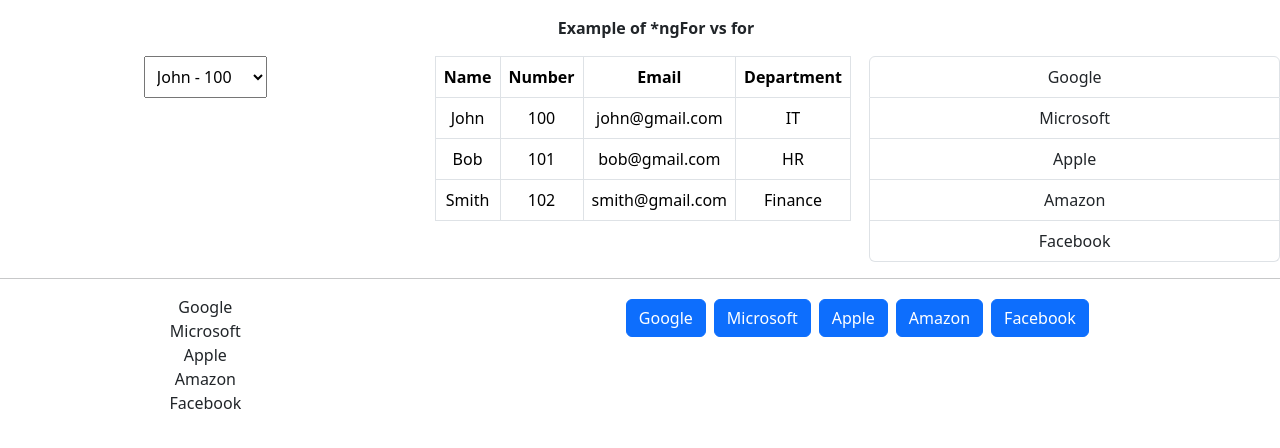
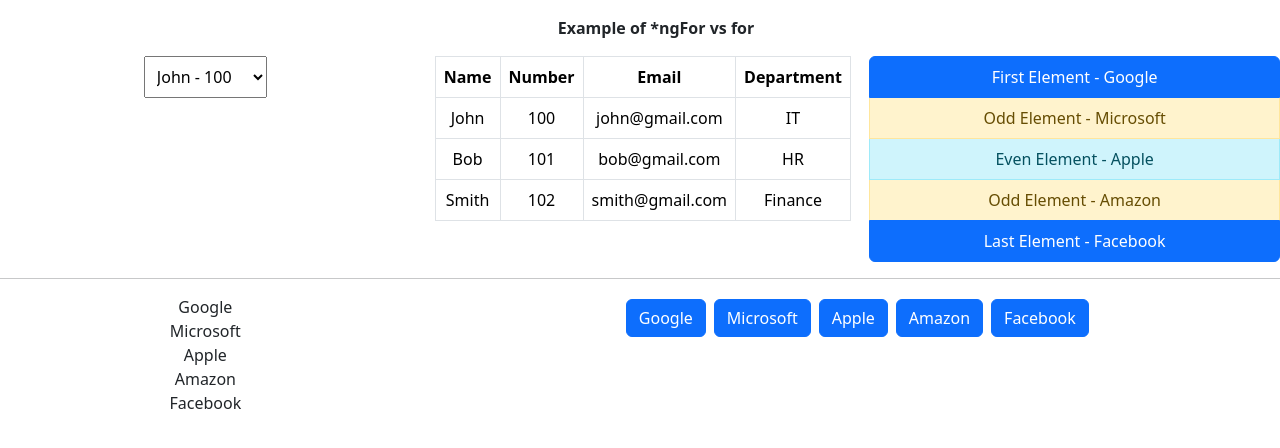
Before and after one commit to cembicakci/angular-basics, an Angular app: page / in a window 1280 px wide. Shown: the top 448 px of the page. Built offline with nearby package versions, Linux system fonts and the light colour scheme.

Commit message:
update ngfor

```diff
--- a/src/app/structural-directive-ng-for/structural-directive-ng-for.html
+++ b/src/app/structural-directive-ng-for/structural-directive-ng-for.html
@@ -54,10 +54,39 @@
 			<!-- <li class="list-group-item" *ngFor="let company of companyList; let i = index">
 				{{ i + 1 }} - {{ company }}
 			</li> -->
-			@for(company of companyList; track company) {
+			@for(company of companyList; track company; let f=$first, l=$last, e=$even, o=$odd, c=$count, i=$index){
+			@if(f) {
+			<li class="list-group-item active">
+				First Element - {{ company }}
+			</li>
+			} @else if(l) {
+			<li class="list-group-item active">
+				Last Element - {{ company }}
+			</li>
+			} @else if(e) {
+			<li class="list-group-item list-group-item-info">
+				Even Element - {{ company }}
+			</li>
+			} @else if(o) {
+			<li class="list-group-item list-group-item-warning">
+				Odd Element - {{ company }}
+			</li>
+			} @else if(i === (c - 2)) {
+			<li class="list-group-item list-group-item-danger">
+				Penultimate Element - {{ company }}
+			</li>
+			} @else {
 			<li class="list-group-item">
 				{{ company }}
 			</li>
+			}
+			<!-- <li class="list-group-item">
+				{{ company }}
+			</li> -->
+			}
+
+			@empty {
+				No Companies Found...
 			}
 		</ul>
 	</div>
```
